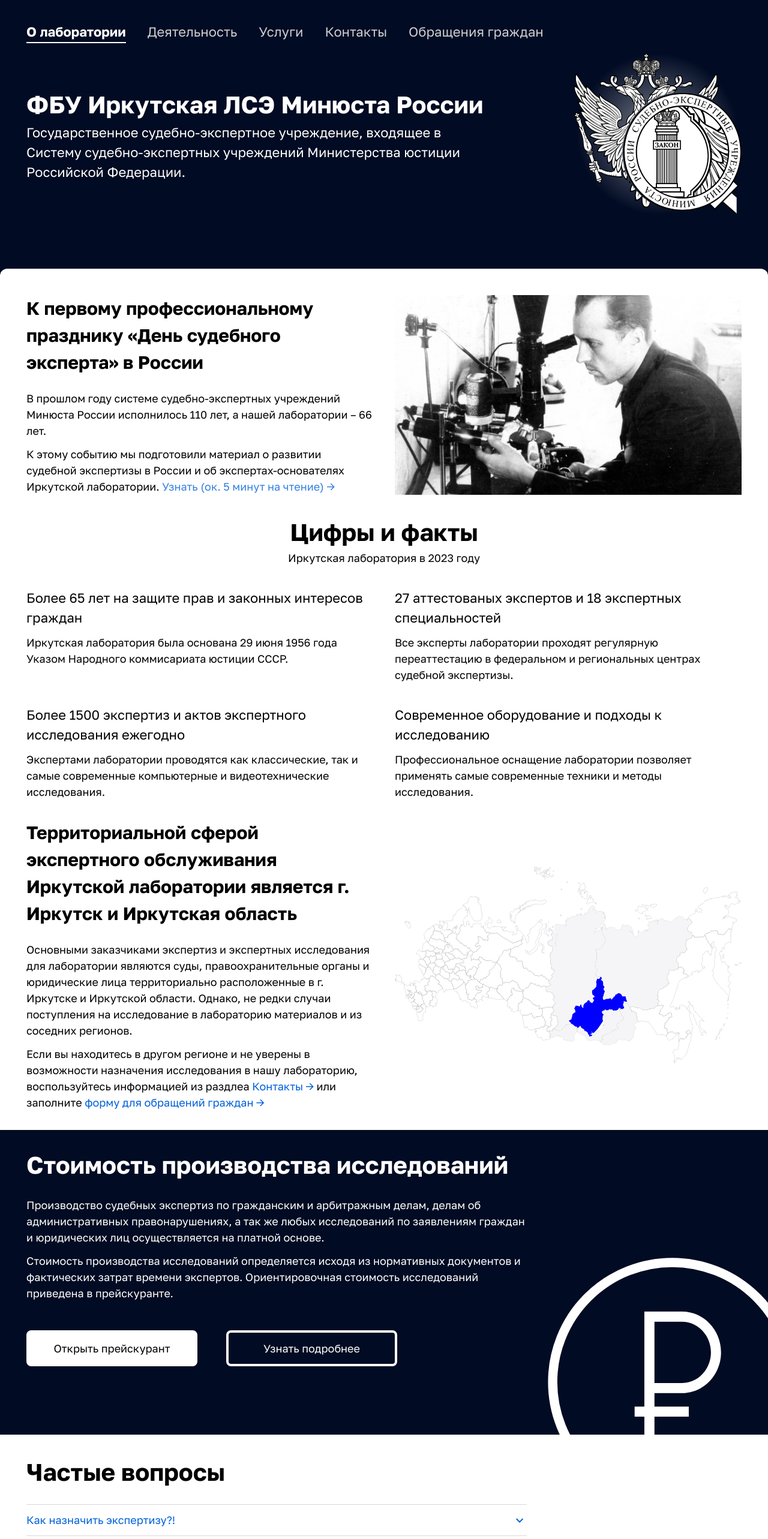
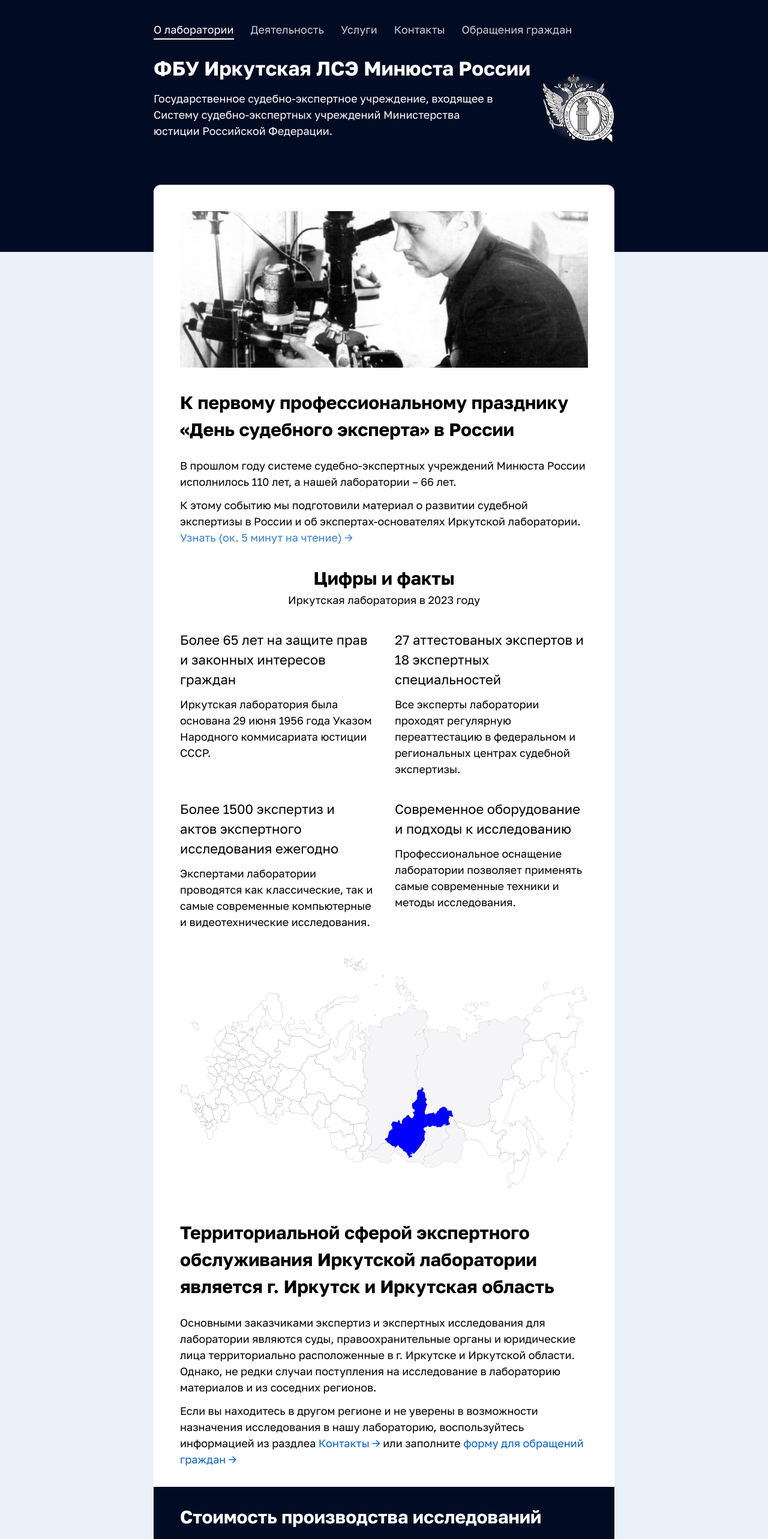
Before and after one commit to vartuom/irk-lse, a React (Vite) app: page / in a window 1280 px wide. Shown: the top 2566 px of the page at 60% size. Built offline with nearby package versions, Linux system fonts and the light colour scheme.

Commit message:
768 to 1280 adaptive

```diff
--- a/src/components/content/content.module.css
+++ b/src/components/content/content.module.css
@@ -15,6 +15,12 @@
     box-sizing: border-box;
 }
 
+@media screen and (max-width: 1280px) {
+    .container {
+        width: 768px;
+    }
+}
+
 .historyPageOverride {
     background-color: var(--bg-color-secondary);
 }
--- a/src/components/header/header.module.css
+++ b/src/components/header/header.module.css
@@ -14,11 +14,7 @@
 
 .logo {
     width: 280px;
-    background: radial-gradient(
-        circle closest-side,
-        rgba(255, 255, 255, 0.5) 0%,
-        rgba(1, 11, 35, 1) 100%
-    );
+    background: radial-gradient( circle closest-side, rgba(255, 255, 255, 0.5) 0%, rgba(1, 11, 35, 1) 100%);
 }
 
 .wrapper {
@@ -40,3 +36,30 @@
     font: 22px/1.5 var(--font-golos-regular);
     margin: 0;
 }
+
+.section_facts_grid {}
+
+@media screen and (max-width: 1280px) {
+    .logo {
+        margin-top: 40px;
+        width: 120px;
+    }
+    .lead {
+        max-width: 680px;
+    }
+    .lead__title {
+        font: 33px/1.5 var(--font-golos-bold);
+    }
+    .lead__paragraph {
+        font: 18px/1.5 var(--font-golos-regular);
+        margin-top: 12px;
+        max-width: 575px;
+    }
+    .header {
+        min-height: 420px;
+    }
+    .container {
+        max-width: 768px;
+        padding: 20px 0px;
+    }
+}
--- a/src/components/navigation/navigation.module.css
+++ b/src/components/navigation/navigation.module.css
@@ -29,3 +29,12 @@
 .link_active:hover {
     opacity: 1;
 }
+
+@media screen and (max-width: 1280px) {
+    .navList {
+        gap: 28px;
+    }
+    .link {
+        font: 18px/1.5 var(--font-golos-regular);
+    }
+}
--- a/src/pages/mainPage/mainPage.module.css
+++ b/src/pages/mainPage/mainPage.module.css
@@ -3,11 +3,63 @@
     flex-direction: column;
     gap: 32px;
 }
+
 .section_grid {
     display: grid;
     grid-template-columns: 1fr 1fr;
     gap: 36px;
     color: var(--text-color-primary);
+}
+
+.section_facts_grid {
+    display: grid;
+    grid-template-columns: 1fr 1fr;
+    gap: 36px;
+    color: var(--text-color-primary);
+}
+
+@media screen and (max-width: 1280px) {
+    .section_grid {
+        grid-template-columns: 1fr;
+        grid-template-rows: 1fr 1fr;
+    }
+    .section__image {
+        grid-row: 1;
+    }
+    .section_facts_grid {
+        grid-template-columns: 1fr 1fr;
+        gap: 36px;
+    }
+    .buttonWrapper {
+        gap: 32px;
+    }
+    .buttonWrapper {
+        display: flex;
+        gap: 32px;
+        padding-top: 48px;
+    }
+    .button {
+        min-width: 170px;
+        min-height: 60px;
+        border: 4px solid var(--text-color-secondary);
+        border-radius: 8px;
+        font: 18px/1.5 var(--font-golos-regular);
+        background: none;
+        color: var(--text-color-secondary);
+        cursor: pointer;
+        transition: var(--opacity-transition);
+    }
+    .rubbleLogo {
+        background-image: url(../../images/ruble-logo.svg);
+        position: absolute;
+        top: 250px;
+        left: 500px;
+        width: 340px;
+        height: 340px;
+        background-size: contain;
+        background-position: center;
+        background-repeat: no-repeat;
+    }
 }
 
 .section_flat {
@@ -28,12 +80,12 @@
     overflow: hidden;
 }
 
+@media screen and (min-width: 1281px) {
     .buttonWrapper {
         display: flex;
         gap: 48px;
         padding-top: 48px;
     }
-
     .button {
         min-width: 285px;
         min-height: 60px;
@@ -45,16 +97,6 @@
         cursor: pointer;
         transition: var(--opacity-transition);
     }
-
-button:hover {
-    opacity: var(--hover-opacity);
-}
-
-.button_accent {
-    color: var(--text-color-primary);
-    background-color: var(--bg-color-primary);
-}
-
     .rubbleLogo {
         background-image: url(../../images/ruble-logo.svg);
         position: absolute;
@@ -65,6 +107,16 @@ button:hover {
         background-size: contain;
         background-position: center;
         background-repeat: no-repeat;
+    }
+}
+
+button:hover {
+    opacity: var(--hover-opacity);
+}
+
+.button_accent {
+    color: var(--text-color-primary);
+    background-color: var(--bg-color-primary);
 }
 
 .section__title {
@@ -79,7 +131,7 @@ button:hover {
 }
 
 .section__title_big {
-    font: 40px/1.5 var(--font-golos-bold);
+    font: 30px/1.5 var(--font-golos-bold);
     margin: 0;
     padding-bottom: 24px;
 }
--- a/src/pages/mainPage/mainPage.tsx
+++ b/src/pages/mainPage/mainPage.tsx
@@ -33,7 +33,7 @@ function MainPage() {
                     className={`${styles.section__image} ${styles.sidorovImg}`}
                 />
             </section>
-            <section className={styles.section_grid}>
+            <section className={`${styles.section_facts_grid}`}>
                 <div className={styles.section__heading_centered}>
                     <h2 className={styles.section__title_big}>Цифры и факты</h2>
                     <p className={styles.section__subtitle}>
```
Also changed, not shown: .eslintrc.cjs, .prettierrc.cjs. Lines whose indentation alone changed are shown as unchanged.
